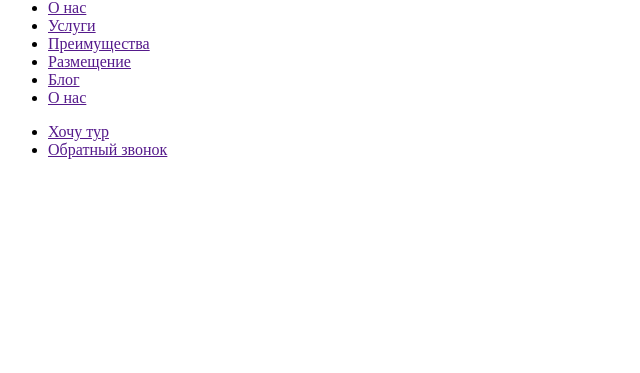
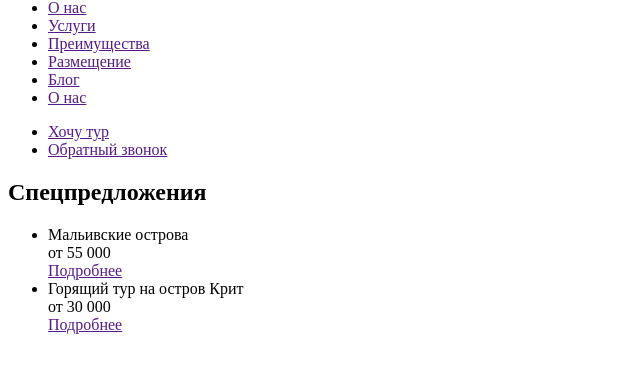
Before and after one commit to lowkkid/Hotels, a plain HTML site: page index.html in a window 1280 px wide. Shown: the part 83-456 px from the top of the page, without its empty margins (0-640 px from the left). Drawn offline with Linux system fonts and the light colour scheme.

Commit message:
special offer half

```diff
--- a/index.html
+++ b/index.html
@@ -9,7 +9,9 @@
 <body>
   <header class="header">
     <div class="container">
-      <img src="./img/logo.svg" alt="Logo" class="header-logo">
+      <a href="" class="header-logo">
+        <img src="./img/logo.svg" alt="Logo" class="header-logo-img">
+      </a>
       <a href="tel:+74953225448">+7-495-322-54-48</a>
       <span class="header-cabinet">Личный кабинет</span>
       <nav class="nav">
@@ -60,5 +62,42 @@
       </nav>
     </div>
   </header>
+
+  <main>
+    <section class="special-offer">
+      <div class="container">
+        <h2 class="section-heading">
+          Спецпредложения
+        </h2>
+        <div class="section-special-offer-left">
+          <ul class="special-offer-left-list">
+            <li class="special-offer-left-item">
+              <div class="special-offer-item-heading">
+                Мальивские острова
+              </div>
+              <div class="special-offer-item-price">
+                от 55 000
+              </div>
+              <a href="" class="special-offer-item-link">
+                Подробнее
+              </a>
+            </li>
+            <li class="special-offer-left-item">
+              <div class="special-offer-item-heading">
+                Горящий тур на остров Крит
+              </div>
+              <div class="special-offer-item-price">
+                от 30 000
+              </div>
+              <a href="" class="special-offer-item-link">
+                Подробнее
+              </a>
+            </li>
+          </ul>
+        </div>
+
+      </div>
+    </section>
+  </main>
 </body>
 </html>
```
Also changed, not shown: img/maldives.jpg (added).
